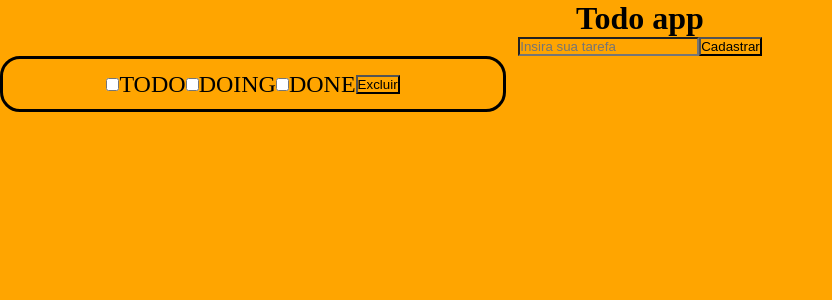
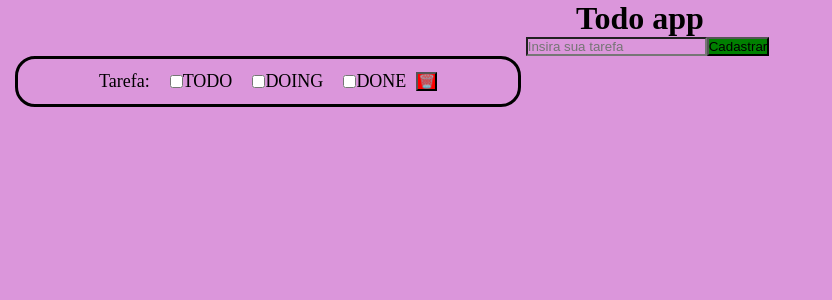
Before and after one commit to henriquetre/TODO-APP, an Angular app: page / in a window 1280 px wide. Both pictures are taken after a click on the button "Cadastrar". Shown: the top 300 px of the page, without its empty margins (0-832 px from the left). Built offline with nearby package versions, Linux system fonts and the light colour scheme.

Commit message:
Entregue

```diff
--- a/src/app/input/input.component.css
+++ b/src/app/input/input.component.css
@@ -2,14 +2,24 @@
     display: flex;
     justify-content: center;
     align-items: center;
-
+    margin-left: 15px;
 }
 #border{
   border-style: solid;
   border-radius: 20px;
   width: 500px;
-  height: 50px;
-  font-size: x-large;
+  height: 45px;
+  font-size: large;
   display: flex;
   flex-wrap: wrap;
 }
+#excluir{
+ margin-left: 10px;
+ background-color: red;
+}
+#cadastrar{
+  background-color: green;
+}
+.todo{
+  margin-left: 20px;
+}
--- a/src/app/input/input.component.html
+++ b/src/app/input/input.component.html
@@ -1,17 +1,17 @@
 <div class="alinhar">
    <input placeholder="Insira sua tarefa" [(ngModel)]="tarefa.Descricao" />
-<button (click)="adicionarTarefa()">Cadastrar</button>
+<button (click)="adicionarTarefa()" id="cadastrar">Cadastrar</button>
 </div>
 
 
     <div *ngFor="let tarefa of listaTarefas">
 
-    <p class="alinhar" id="border">{{ tarefa.Descricao }}
-       <input type="checkbox" id="todo"/> TODO
-        <input type="checkbox" id="doing"/>DOING
-        <input type="checkbox" id="done"/>DONE
+    <p class="alinhar" id="border">Tarefa: {{ tarefa.Descricao }}
+       <input type="checkbox" class="todo"/> TODO
+        <input type="checkbox" class="todo"/>DOING
+        <input type="checkbox" class="todo"/>DONE
 
-        <button (click)="excluirTarefa(tarefa)">Excluir</button>
+        <button (click)="excluirTarefa(tarefa)" id="excluir">🗑️</button>
      </p>
 
 </div>
--- a/src/styles.css
+++ b/src/styles.css
@@ -2,5 +2,5 @@
 *{
     margin: 0%;
     padding: 0%;
-    background-color: orange;
+    background-color: rgb(219, 150, 219);
 }
```
